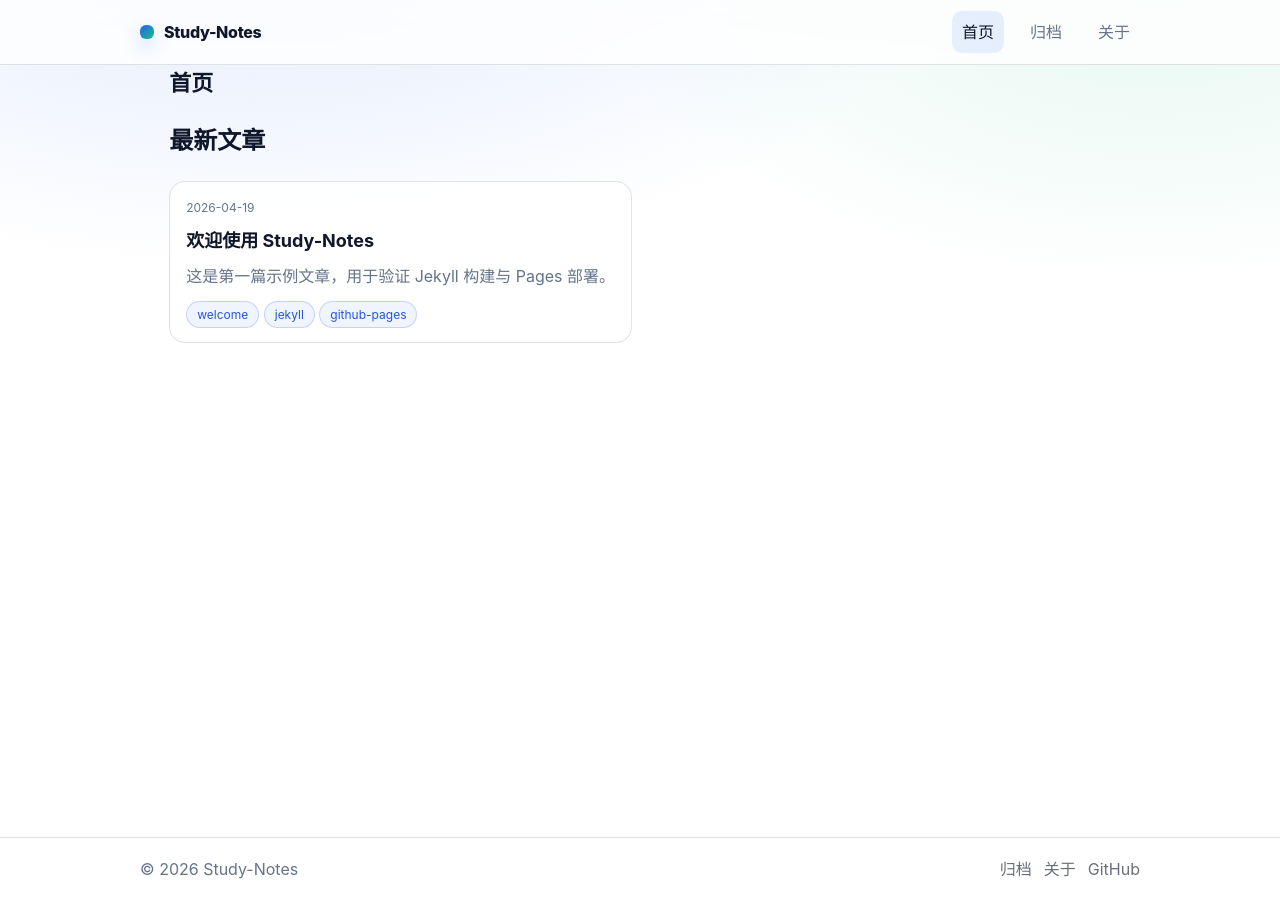
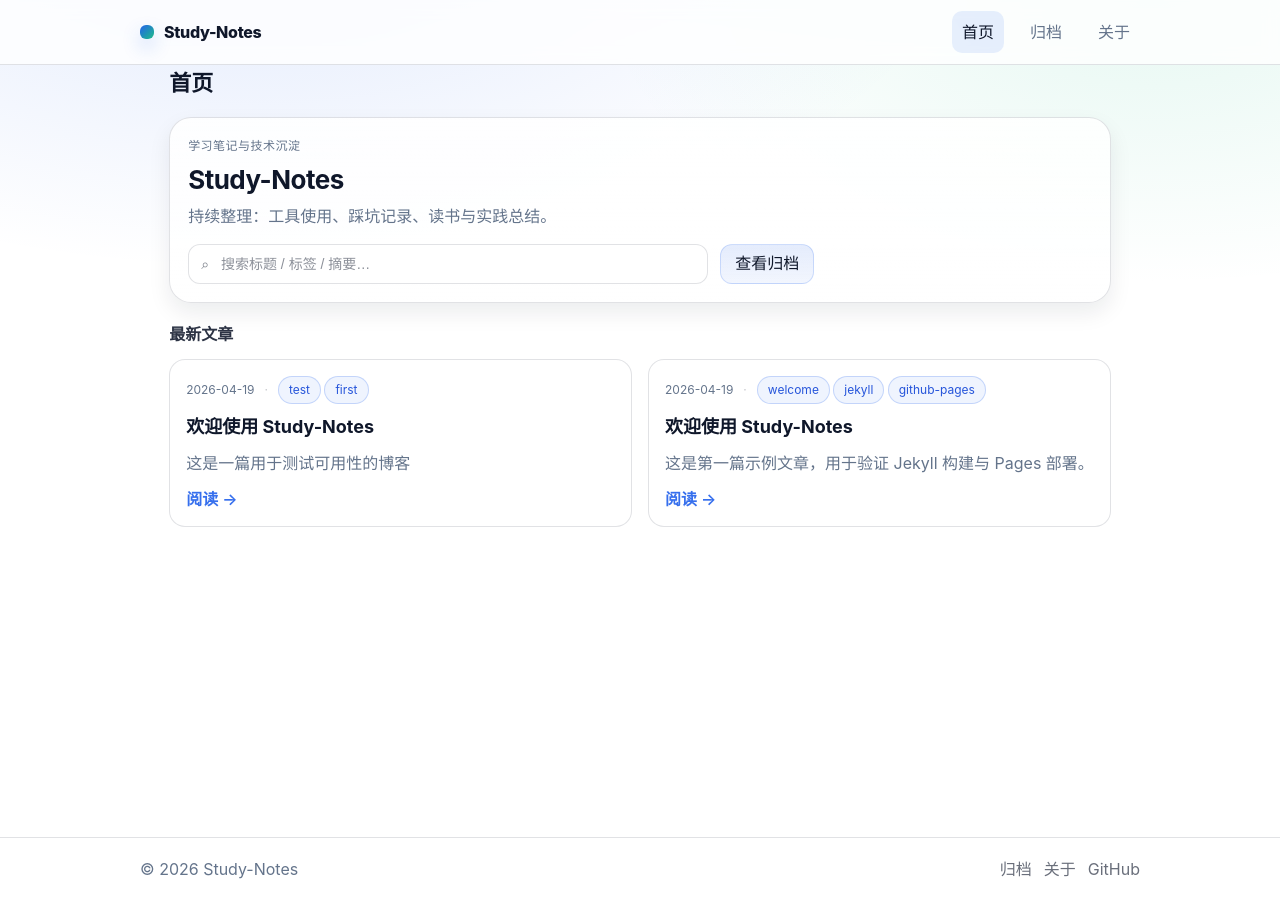
Before and after one commit to xpd-star/Study-Notes, a Jekyll site: the page built from index.md, in a window 1280 px wide. Built offline with Jekyll 4.4.1, drawn with Linux system fonts in a browser that asks for light colours.

Commit message:
Add post:my note test

```diff
--- /dev/null
+++ b/_posts/2026-4-19-my-first-note.md
@@ -0,0 +1,14 @@
+---
+layout: post
+title: "欢迎使用 Study-Notes"
+date: 2026-04-19 11:07:00 +0800
+tags: [test, first]
+description: "这是一篇用于测试可用性的博客"
+---
+
+# 测试
+## 二级标题
+### 三级标题
+
+测试图片可用性：
+![测试图片](/assets/images/citeImage.png)
--- a/index.md
+++ b/index.md
@@ -4,17 +4,46 @@ title: "首页"
 permalink: /
 ---
 
-## 最新文章
+<section class="hero">
+  <div class="hero__inner">
+    <p class="hero__kicker">学习笔记与技术沉淀</p>
+    <h2 class="hero__title">{{ site.title }}</h2>
+    <p class="hero__desc">持续整理：工具使用、踩坑记录、读书与实践总结。</p>
+    <div class="hero__actions">
+      <label class="search" aria-label="Search">
+        <span class="search__icon" aria-hidden="true">⌕</span>
+        <input class="search__input" data-search="input" type="search" placeholder="搜索标题 / 标签 / 摘要…" autocomplete="off" />
+      </label>
+      <a class="button" href="{{ '/archive/' | relative_url }}">查看归档</a>
+    </div>
+  </div>
+</section>
+
+<h2 class="section-title">最新文章</h2>
 
 {% assign posts = site.posts %}
 {% if posts.size == 0 %}
-暂无文章。请在 `_posts/` 下创建 `YYYY-MM-DD-title.md`。
+<div class="empty">
+  <p>暂无文章。请在 <code>_posts/</code> 下创建 <code>YYYY-MM-DD-title.md</code>。</p>
+</div>
 {% else %}
 <div class="post-list">
   {% for post in posts limit: 20 %}
-    <article class="post-card">
+    {% assign tag_text = post.tags | join: ' ' %}
+    <article class="post-card" data-search="item" data-search-text="{{ post.title | append: ' ' | append: tag_text | append: ' ' | append: post.description | default: '' | escape }}">
       <div class="post-card__meta">
         <time datetime="{{ post.date | date_to_xmlschema }}">{{ post.date | date: "%Y-%m-%d" }}</time>
+        {% if post.tags and post.tags.size > 0 %}
+          <span class="post-card__dots" aria-hidden="true">·</span>
+          <div class="post-card__tags">
+            {% for tag in post.tags limit: 3 %}
+              <span class="tag">{{ tag }}</span>
+            {% endfor %}
+            {% if post.tags.size > 3 %}
+              <span class="tag tag--muted">+{{ post.tags.size | minus: 3 }}</span>
+            {% endif %}
+          </div>
+        {% endif %}
       </div>
       <h3 class="post-card__title"><a href="{{ post.url | relative_url }}">{{ post.title }}</a></h3>
       {% if post.description %}
@@ -22,13 +51,9 @@ permalink: /
       {% else %}
         <p class="post-card__excerpt">{{ post.excerpt | strip_html | strip_newlines | truncate: 140 }}</p>
       {% endif %}
-      {% if post.tags and post.tags.size > 0 %}
-        <div class="post-card__tags">
-          {% for tag in post.tags %}
-            <span class="tag">{{ tag }}</span>
-          {% endfor %}
-        </div>
-      {% endif %}
+      <div class="post-card__cta">
+        <a class="link" href="{{ post.url | relative_url }}">阅读 →</a>
+      </div>
     </article>
   {% endfor %}
 </div>
```
Also changed, not shown: assets/images/citeImage.png (added).
